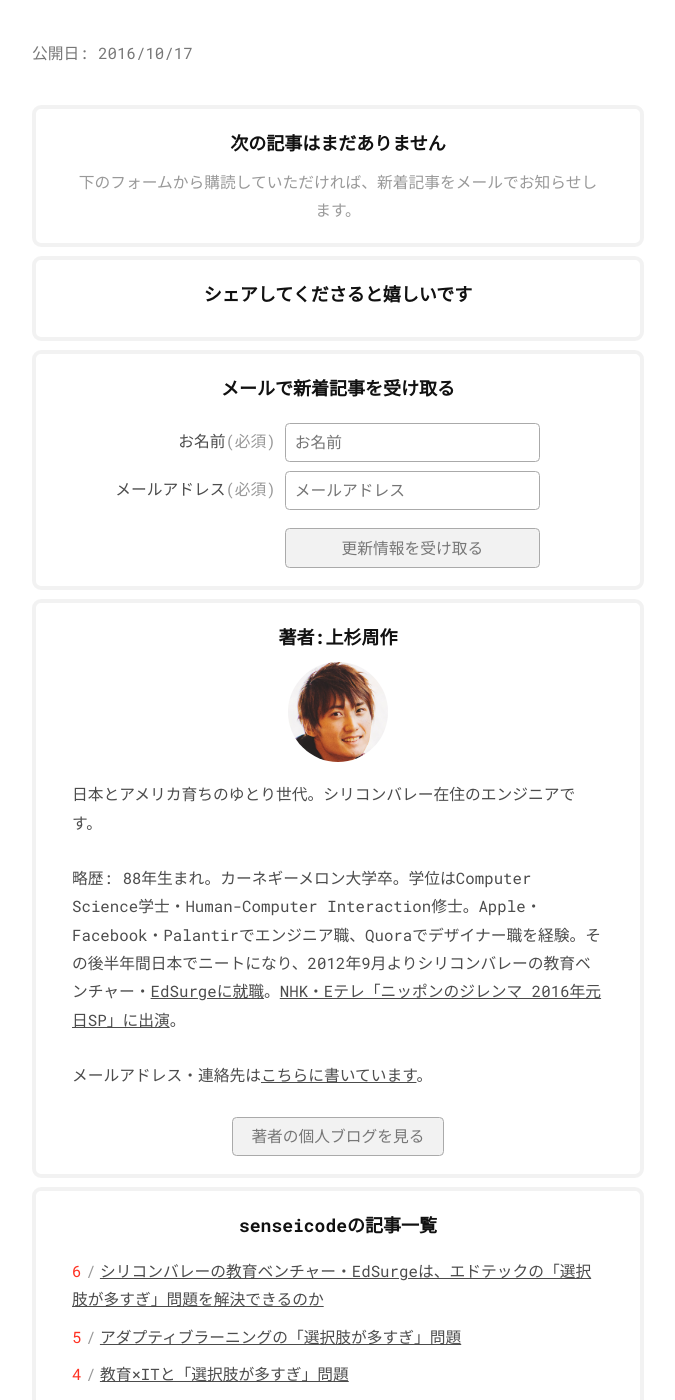
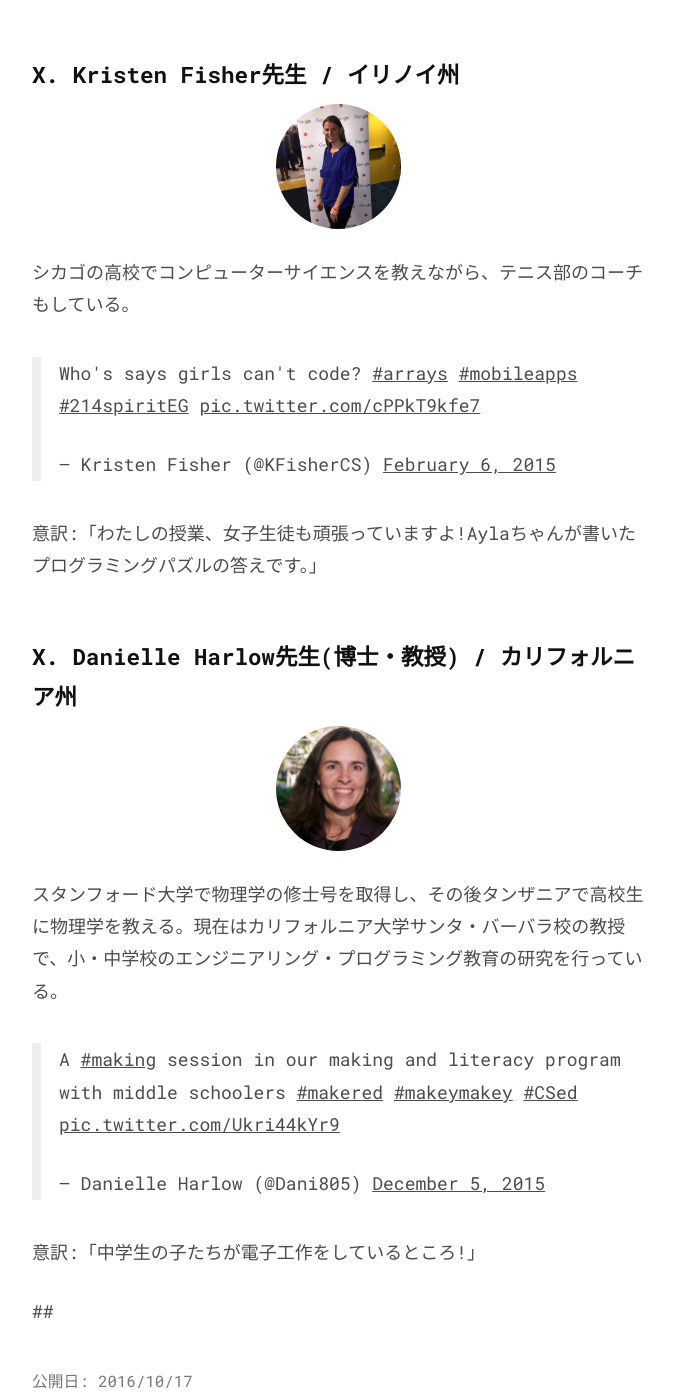
Before and after one commit to chibicode/senseicode, a Jekyll site: the page built from _posts/2016-10-15-100-programming-teachers.md, in a window 1280 px wide and 1400 px high, scrolled down 38299 px. Shown: the whole window, without its empty margins (302-977 px from the left). Built offline with Jekyll 4.4.1, drawn with Linux system fonts in a browser that asks for light colours; comment, search, counter and statistics services are not loaded.

Commit message:
Add danielle and kristen

```diff
--- a/_posts/2016-10-15-100-programming-teachers.md
+++ b/_posts/2016-10-15-100-programming-teachers.md
@@ -725,3 +725,31 @@ Andrea先生と同じく、ミネソタ州の元国語(英語)の先生で、現
 <script async src="//platform.twitter.com/widgets.js" charset="utf-8"></script>
 
 意訳:「生徒がロボットをプログラミングして『江南スタイル』を踊らせています!」
+
+## X. Kristen Fisher先生 / イリノイ州
+
+<p style="text-align: center;">
+  <img src="/images/7/teachers/kristen.jpg" width="125" style="border-radius: 100%; margin-top: 0; margin-bottom: 0;" />
+</p>
+
+シカゴの高校でコンピューターサイエンスを教えながら、テニス部のコーチもしている。
+
+<blockquote class="twitter-tweet" data-lang="en"><p lang="en" dir="ltr">Who&#39;s says girls can&#39;t code? <a href="https://twitter.com/hashtag/arrays?src=hash">#arrays</a> <a href="https://twitter.com/hashtag/mobileapps?src=hash">#mobileapps</a> <a href="https://twitter.com/hashtag/214spiritEG?src=hash">#214spiritEG</a> <a href="http://t.co/cPPkT9kfe7">pic.twitter.com/cPPkT9kfe7</a></p>&mdash; Kristen Fisher (@KFisherCS) <a href="https://twitter.com/KFisherCS/status/563777193176993792">February 6, 2015</a></blockquote>
+<script async src="//platform.twitter.com/widgets.js" charset="utf-8"></script>
+
+意訳:「わたしの授業、女子生徒も頑張っていますよ!Aylaちゃんが書いたプログラミングパズルの答えです。」
+
+## X. Danielle Harlow先生(博士・教授) / カリフォルニア州
+
+<p style="text-align: center;">
+  <img src="/images/7/teachers/danielle.jpg" width="125" style="border-radius: 100%; margin-top: 0; margin-bottom: 0;" />
+</p>
+
+スタンフォード大学で物理学の修士号を取得し、その後タンザニアで高校生に物理学を教える。現在はカリフォルニア大学サンタ・バーバラ校の教授で、小・中学校のエンジニアリング・プログラミング教育の研究を行っている。
+
+<blockquote class="twitter-tweet" data-lang="en"><p lang="en" dir="ltr">A <a href="https://twitter.com/hashtag/making?src=hash">#making</a> session in our making and literacy program with middle schoolers <a href="https://twitter.com/hashtag/makered?src=hash">#makered</a> <a href="https://twitter.com/hashtag/makeymakey?src=hash">#makeymakey</a> <a href="https://twitter.com/hashtag/CSed?src=hash">#CSed</a> <a href="https://t.co/Ukri44kYr9">pic.twitter.com/Ukri44kYr9</a></p>&mdash; Danielle Harlow (@Dani805) <a href="https://twitter.com/Dani805/status/673237031120580608">December 5, 2015</a></blockquote>
+<script async src="//platform.twitter.com/widgets.js" charset="utf-8"></script>
+
+意訳:「中学生の子たちが電子工作をしているところ!」
+
+##
```
Also changed, not shown: images/7/teachers/danielle.jpg (added), images/7/teachers/kristen.jpg (added).
